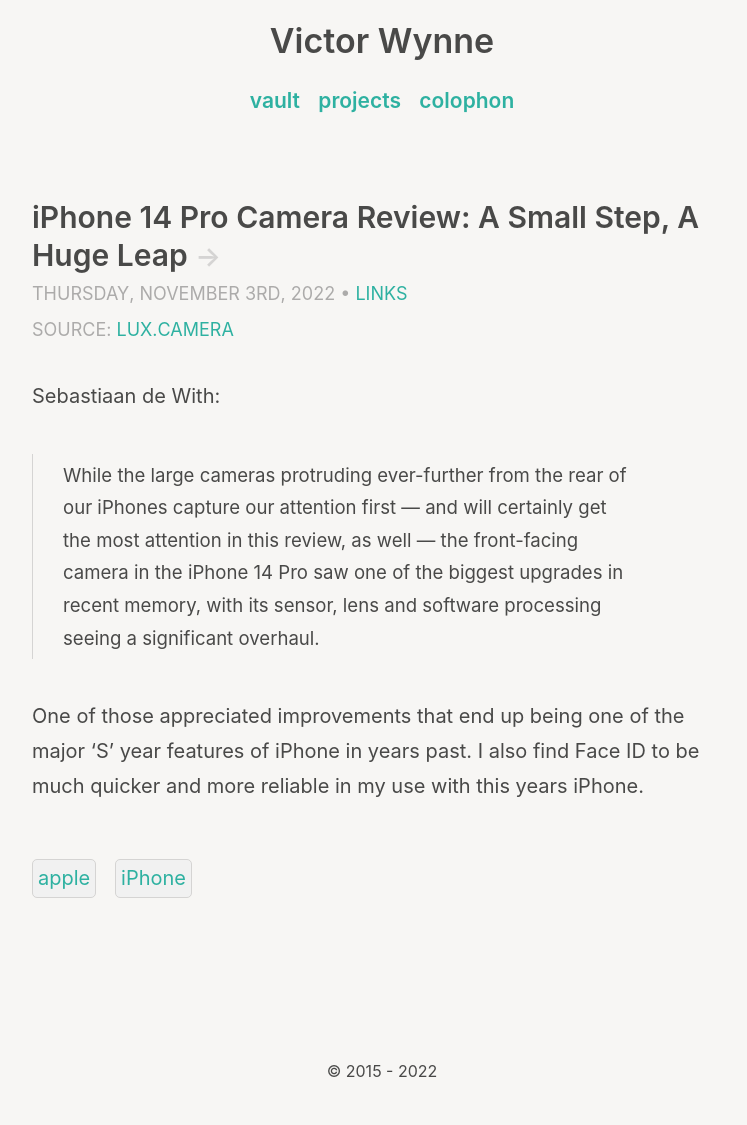
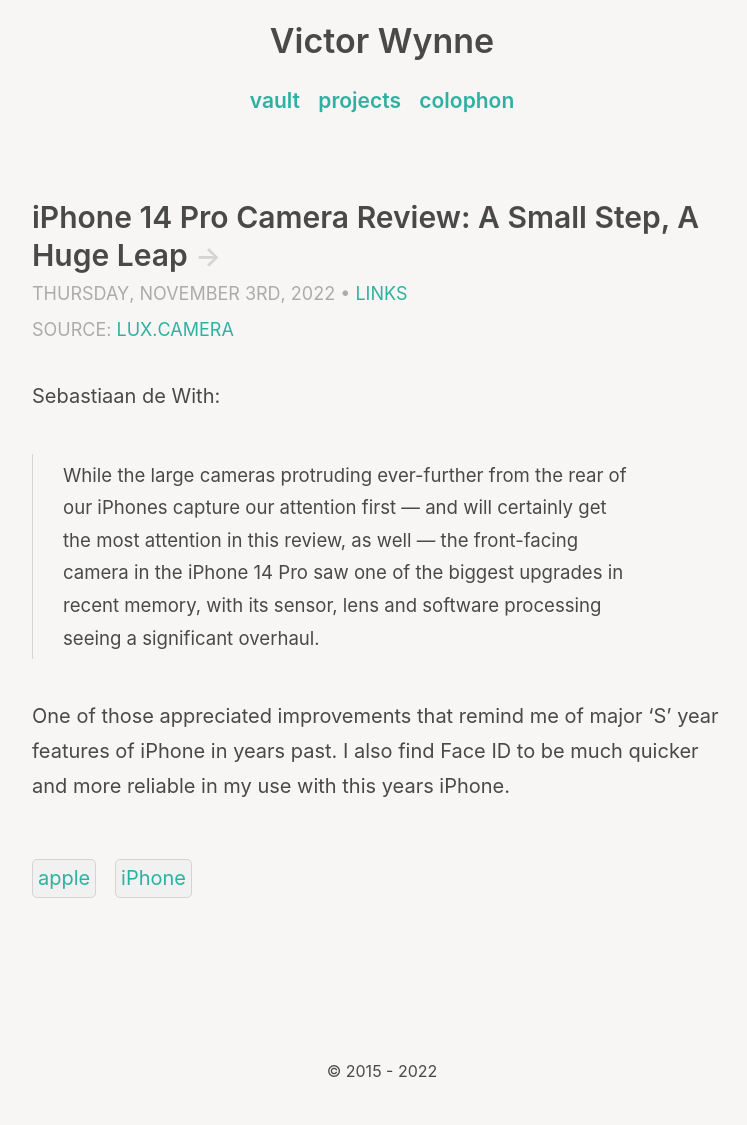
Before and after one commit to wertercatt/tooters, a Jekyll site: the page built from _posts/2022-11-03-iphone-14-selfie-camera.md, in a window 1280 px wide. Shown: the whole page, without its empty margins (258-1005 px from the left). Built offline with Jekyll 4.4.1, drawn with Linux system fonts in a browser that asks for light colours.

Commit message:
Updated 2022-11-03-iphone-14-selfie-camera.md

```diff
--- a/_posts/2022-11-03-iphone-14-selfie-camera.md
+++ b/_posts/2022-11-03-iphone-14-selfie-camera.md
@@ -11,4 +11,4 @@
 
 >While the large cameras protruding ever-further from the rear of our iPhones capture our attention first — and will certainly get the most attention in this review, as well — the front-facing camera in the iPhone 14 Pro saw one of the biggest upgrades in recent memory, with its sensor, lens and software processing seeing a significant overhaul.
 
-One of those appreciated improvements that end up being one of the major ‘S’ year features of iPhone in years past. I also find Face ID to be much quicker and more reliable in my use with this years iPhone.
+One of those appreciated improvements that remind me of major ‘S’ year features of iPhone in years past. I also find Face ID to be much quicker and more reliable in my use with this years iPhone.
```
